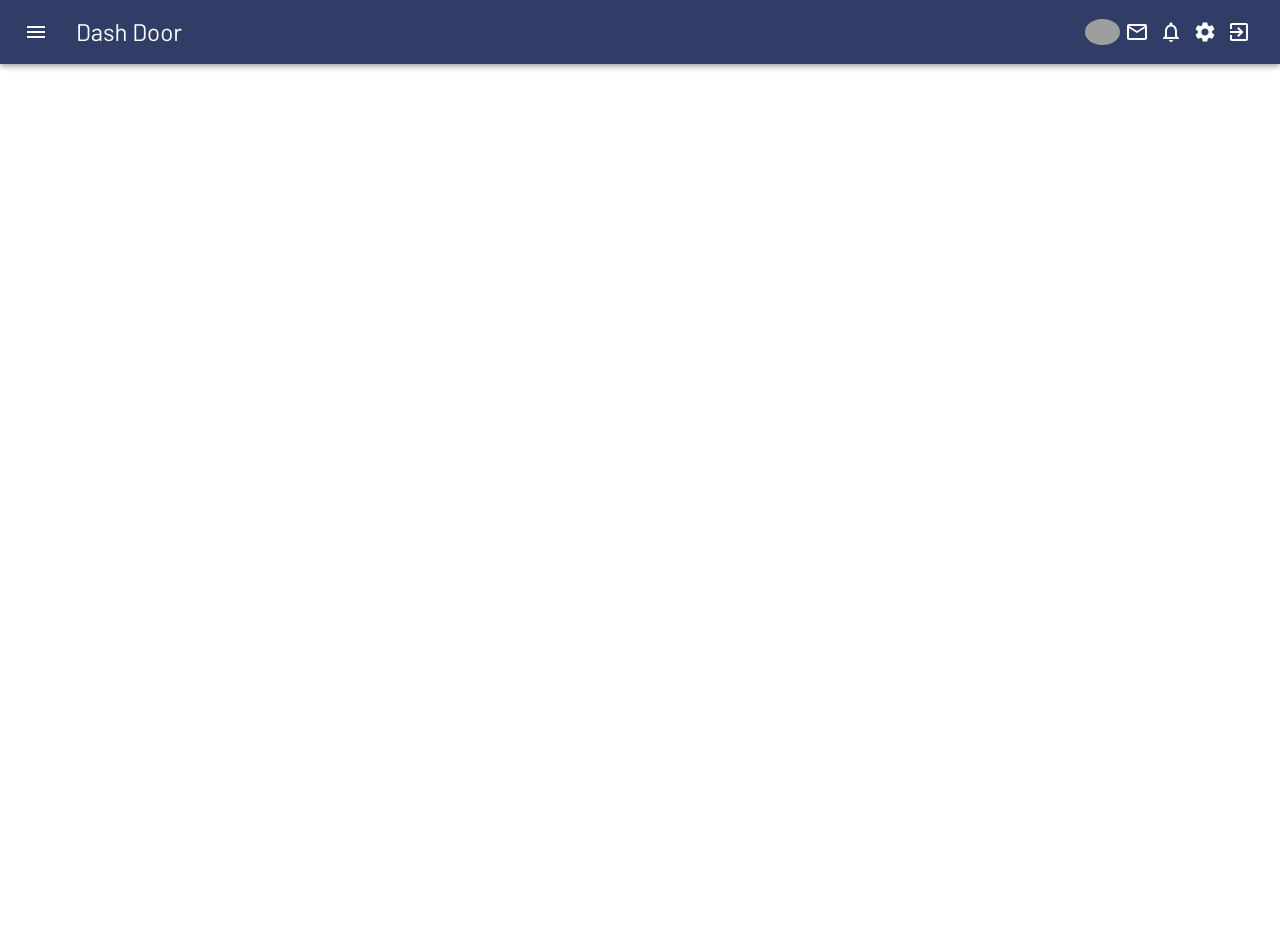
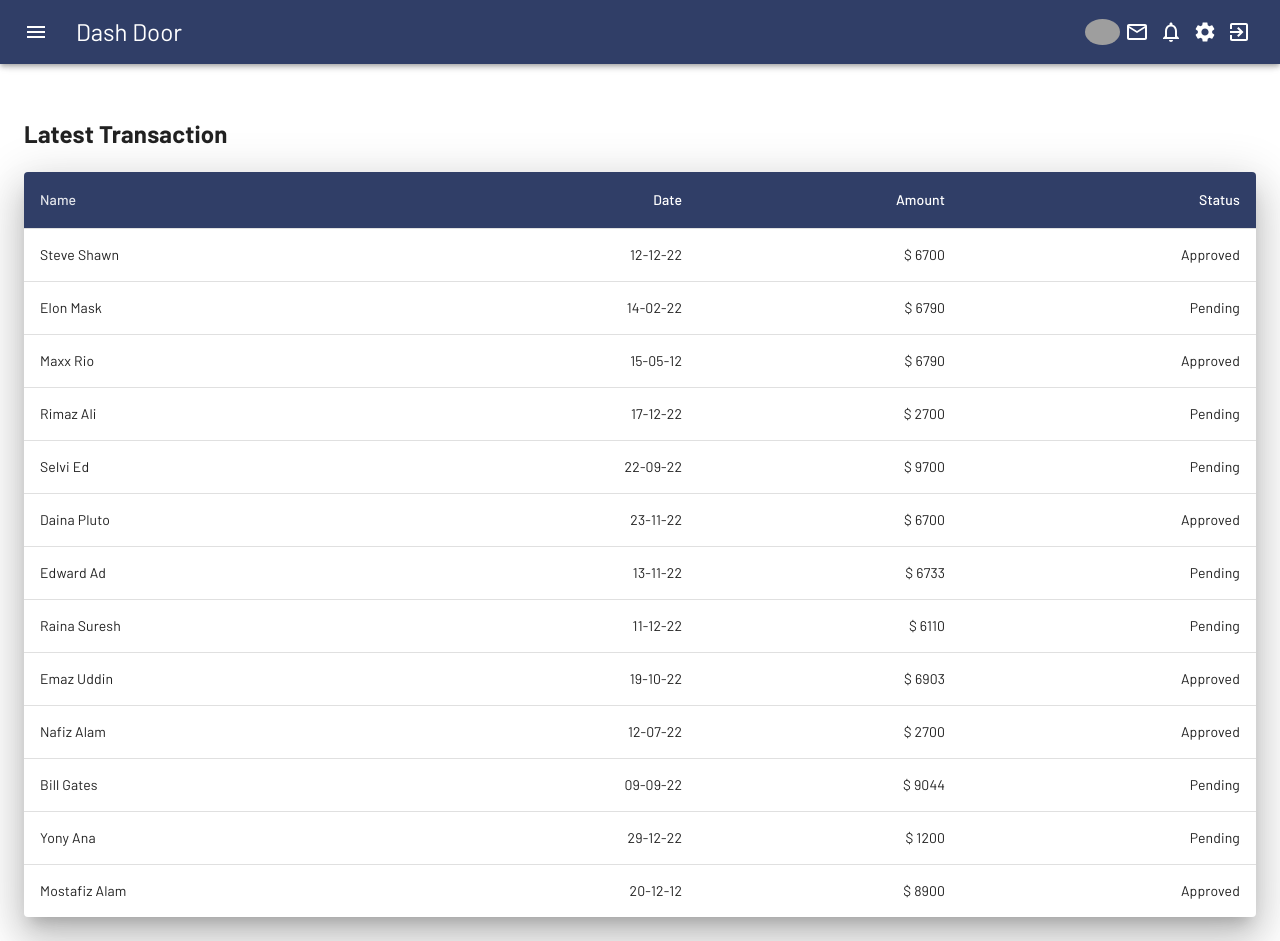
Before and after one commit to Samiul-Ahmed-96/dash-door-client, a React (Create React App) app: page /transaction in a window 1280 px wide. Before the commit the page ends 800 px from the top, so only its background shows below. Built offline with nearby package versions, Linux system fonts and the light colour scheme; grey boxes are pictures that could not be loaded.

Commit message:
Added Handle Delete

```diff
--- a/src/App.js
+++ b/src/App.js
@@ -7,12 +7,13 @@ import OrderList from './Components/Pages/OrderList/OrderList';
 import ProductEdit from './Components/Pages/ProductEdit/ProductEdit';
 import Products from './Components/Pages/Products/Products';
 import SalesReport from './Components/Pages/SalesReport/SalesReport';
+import Transaction from './Components/Pages/Transaction/Transaction';
 import UserFeedback from './Components/Pages/UserFeedback/UserFeedback';
 import Navbar from './Components/Shared/Navbar/Navbar';
 
 function App() {
   return (
-    <div className="App">
+    <div  className="App">
     <BrowserRouter>
     <Navbar/>
     <Switch>
@@ -34,6 +35,9 @@ function App() {
       <Route exact path="/OrderList">
           <OrderList/>
       </Route>
+      <Route exact path="/transaction">
+          <Transaction/>
+      </Route>
       <Route exact path="/salesReport">
           <SalesReport/>
       </Route>
--- a/src/Components/Pages/OrderList/OrderList.js
+++ b/src/Components/Pages/OrderList/OrderList.js
@@ -1,8 +1,4 @@
-import {
-    AddCircleOutlineOutlined,
-    DeleteOutlined,
-    ModeEdit
-} from "@mui/icons-material";
+import { ArrowCircleLeftOutlined, DeleteOutlined } from "@mui/icons-material";
 import {
   Alert,
   Box,
@@ -20,7 +16,6 @@ import {
 import React, { useEffect, useState } from "react";
 import { Link } from "react-router-dom";
 
-
 const OrderList = () => {
   //State
   const [allOrders, setAllOrders] = useState([]);
@@ -31,6 +26,27 @@ const OrderList = () => {
       .then((res) => res.json())
       .then((data) => setAllOrders(data));
   }, []);
+
+   //handle Delete
+   const handleDelete = (id ) =>{
+    const deleteConfirm = window.confirm("Want to delete?");
+    if (deleteConfirm) {
+        const url = `http://localhost:5000/orders/${id}`;
+        fetch(url,{
+            method : 'DELETE'
+        })
+        .then(res => res.json())
+        .then(data => {
+
+            if(data.deletedCount){
+                setSuccess(true);
+                const remaining = allOrders.filter(order => order._id !== id)
+                setAllOrders(remaining);
+            }
+        })
+    }
+
+}
   return (
     <Grid spacing={2} container padding={3} marginTop={6}>
       <Grid item lg={12} md={12} sm={12} xs={12} marginTop={1}>
@@ -42,9 +58,9 @@ const OrderList = () => {
         <Box className="component-title">
           <h2>Order List</h2>
           <div className="added-item">
-            <Link to="/addNewProduct">
+            <Link to="/home">
               <Button variant="outlined">
-                <AddCircleOutlineOutlined /> Add New Product
+                <ArrowCircleLeftOutlined /> Back To Home
               </Button>
             </Link>
           </div>
@@ -87,15 +103,11 @@ const OrderList = () => {
                     <TableCell align="right">{order.phone}</TableCell>
                     <TableCell align="right">
                       <div className="product-action">
-                        <Link to={`/orderEdit/${order._id}`}>
                         <Button variant="outlined" className="edit-btn">
-                            <ModeEdit />
+                          Update Status
                         </Button>
-                        </Link>
-                        <Button
-                          variant="contained"
-                          className="delete-btn"
-                        >
+
+                        <Button  onClick={()=>handleDelete(order._id)} variant="contained" className="delete-btn">
                           <DeleteOutlined />
                         </Button>
                       </div>
--- /dev/null
+++ b/src/Components/Pages/Transaction/Transaction.js
@@ -0,0 +1,79 @@
+import { Box, Grid, Paper, Table, TableBody, TableCell, TableContainer, TableHead, TableRow } from '@mui/material';
+import React from 'react';
+
+const Transaction = () => {
+    function createData(name, date, amount, status) {
+        return { name, date, amount, status };
+      }
+      //Table Data
+      const rows = [
+        createData("Steve Shawn", "12-12-22", "6700", "Approved"),
+        createData("Elon Mask", "14-02-22", "6790", "Pending"),
+        createData("Maxx Rio", "15-05-12", "6790", "Approved"),
+        createData("Rimaz Ali", "17-12-22", "2700", "Pending"),
+        createData("Selvi Ed", "22-09-22", "9700", "Pending"),
+        createData("Daina Pluto", "23-11-22", "6700", "Approved"),
+        createData("Edward Ad", "13-11-22", "6733", "Pending"),
+        createData("Raina Suresh", "11-12-22", "6110", "Pending"),
+        createData("Emaz Uddin", "19-10-22", "6903", "Approved"),
+        createData("Nafiz Alam", "12-07-22", "2700", "Approved"),
+        createData("Bill Gates", "09-09-22", "9044", "Pending"),
+        createData("Yony Ana", "29-12-22", "1200", "Pending"),
+        createData("Mostafiz Alam", "20-12-12", "8900", "Approved"),
+      ];
+
+    return (
+        <div>
+        <Grid
+      sx={{ alignItems: "center" }}
+      spacing={2}
+      container
+      padding={3}
+      marginTop={6}
+    >
+    <Grid item lg={12} md={12} sm={12} xs={12} marginTop={1}>
+    <Box className="component-title">
+      <h2>Latest Transaction</h2>
+    </Box>
+    <TableContainer id="transaction" component={Paper} elevation={24}>
+      <Table sx={{ minWidth: 650 }} aria-label="simple table">
+        <TableHead>
+          <TableRow
+            sx={{
+              marginTop: "20px",
+              background: "#303e67",
+              color: "#fff !important",
+            }}
+          >
+            <TableCell>Name</TableCell>
+            <TableCell align="right">Date</TableCell>
+            <TableCell align="right">Amount</TableCell>
+            <TableCell align="right">Status</TableCell>
+          </TableRow>
+        </TableHead>
+        <TableBody>
+          {rows.map((row) => (
+            <TableRow
+              key={row.name}
+              sx={{ "&:last-child td, &:last-child th": { border: 0 } }}
+            >
+              <TableCell component="th" scope="row">
+                {row.name}
+              </TableCell>
+              <TableCell align="right">{row.date}</TableCell>
+              <TableCell align="right">$ {row.amount}</TableCell>
+              <TableCell align="right">{row.status}</TableCell>
+            </TableRow>
+          ))}
+        </TableBody>
+      </Table>
+    </TableContainer>
+  </Grid>
+
+      </Grid>
+
+        </div>
+    );
+};
+
+export default Transaction;
--- a/src/Components/Pages/UserFeedback/UserFeedback.js
+++ b/src/Components/Pages/UserFeedback/UserFeedback.js
@@ -1,5 +1,5 @@
 import { GradeRounded, StarBorderRounded } from '@mui/icons-material';
-import { Box, Grid } from '@mui/material';
+import { Box, Grid, LinearProgress } from '@mui/material';
 import React, { useEffect, useState } from 'react';
 import Rating from 'react-rating';
 import './UserFeedback.scss';
@@ -17,6 +17,10 @@ const UserFeedback = () => {
         <Box className="component-title">
           <h2>User Feedback</h2>
         </Box>
+       {
+         userFeedback === 0 ? (
+          <LinearProgress />
+         ):(
           <div className="feedback-container">
           {
               userFeedback.map(singleFeedback =>
@@ -32,6 +36,8 @@ const UserFeedback = () => {
                    )
           }
           </div>
+         )
+       }
       </Grid>
 
     </Grid>
--- a/src/Components/Shared/Navbar/Navbar.js
+++ b/src/Components/Shared/Navbar/Navbar.js
@@ -4,8 +4,7 @@ import {
   ExitToAppOutlined,
   HomeOutlined,
   MailOutlineOutlined,
-  ManageAccountsOutlined, MessageOutlined,
-  NotificationsNoneOutlined,
+  ManageAccountsOutlined, NotificationsNoneOutlined,
   PaidOutlined,
   ProductionQuantityLimitsOutlined,
   ReportOutlined,
@@ -33,6 +32,7 @@ import "./Navbar.scss";
 
 const Navbar = () => {
   const theme = useTheme();
+
   const useStyle = makeStyles({
     navItem: {
       color: "#fff",
@@ -79,18 +79,17 @@ const Navbar = () => {
           <Box>
             <h4>Users</h4>
             <ListItemText>
-            <SupervisedUserCircleSharp /> <Link to="/members">All Users</Link>
-          </ListItemText>
-          <ListItemText>
-          <PaidOutlined />
-          <HashLink to="/members#transaction">User Transaction</HashLink>
-        </ListItemText>
-            <ListItemText>
-              <DynamicFeedOutlined /> <Link to="/userFeedback">User Feedback</Link>
+              <SupervisedUserCircleSharp /> <Link to="/members">All Users</Link>
             </ListItemText>
             <ListItemText>
-              <MessageOutlined /> <Link to="/home">Messages</Link>
+              <PaidOutlined />
+              <HashLink to="/transaction">User Transaction</HashLink>
             </ListItemText>
+            <ListItemText>
+              <DynamicFeedOutlined />{" "}
+              <Link to="/userFeedback">User Feedback</Link>
+            </ListItemText>
+
           </Box>
         </ListItem>
         <Divider />
@@ -154,7 +153,6 @@ const Navbar = () => {
               />
               <MailOutlineOutlined />
               <NotificationsNoneOutlined />
-
               <Settings />
               <ExitToAppOutlined />
             </Box>
```
Also changed, not shown: src/Components/Pages/Members/Members.js (+3 -65 lines). Lines whose indentation alone changed are shown as unchanged.
